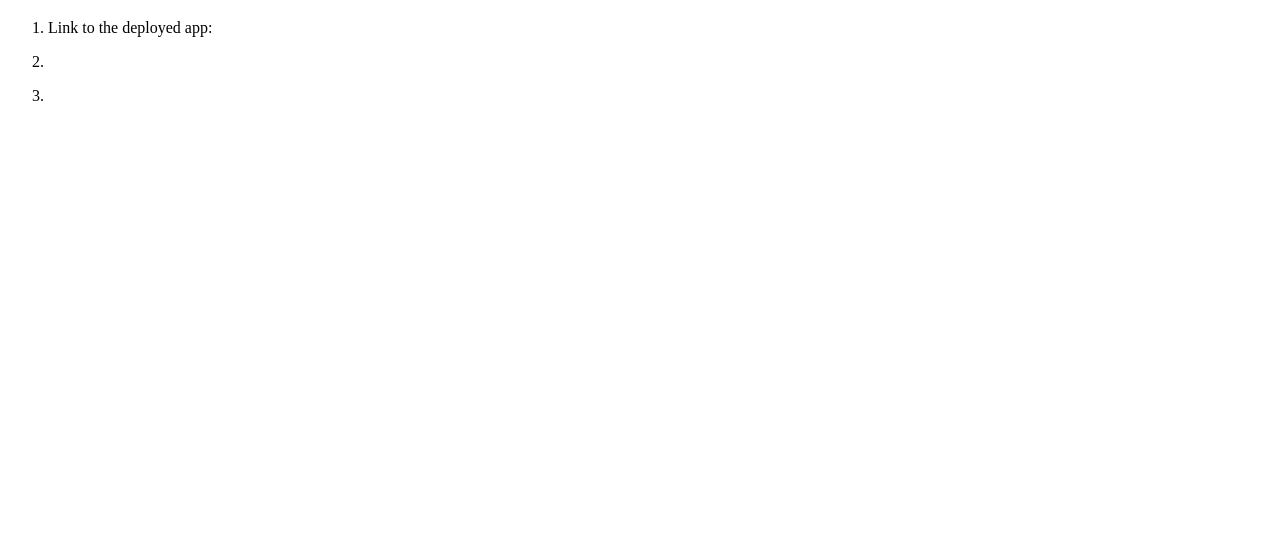
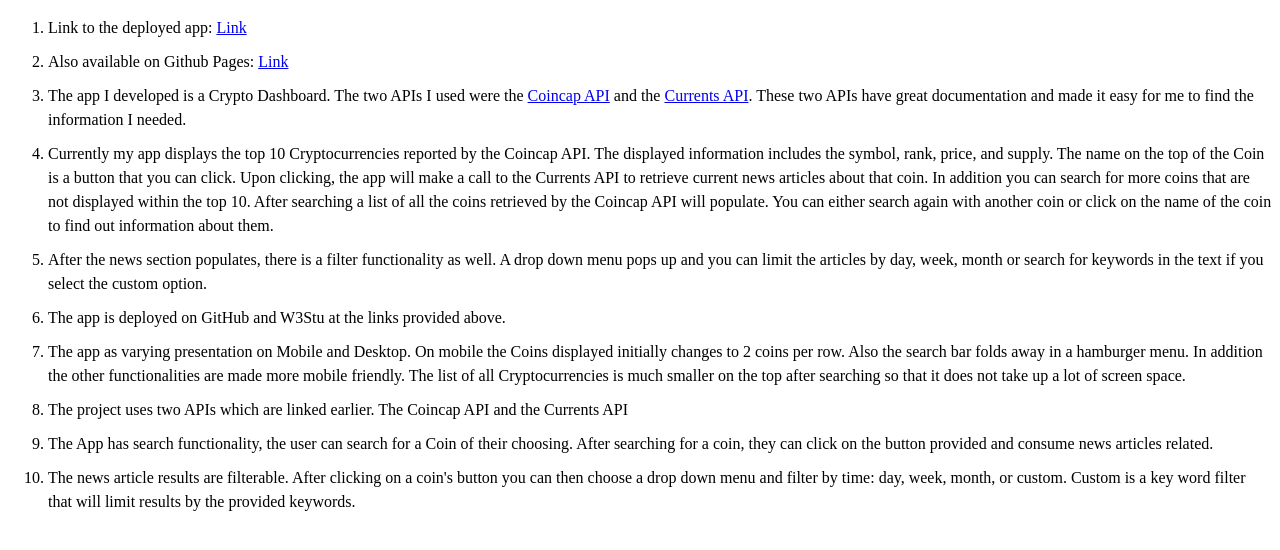
Before and after one commit to ryanmillercs/p3-crypto-dash, a plain HTML site: page report.html in a window 1280 px wide. Drawn offline with Linux system fonts and the light colour scheme.

Commit message:
Finishing the report

```diff
--- a/report.html
+++ b/report.html
@@ -22,9 +22,30 @@
 
 <body>
   <ol>
-    <li>Link to the deployed app: <a href=""></a></li>
-    <li></li>
-    <li></li>
+    <li>Link to the deployed app: <a href="https://w3stu.cs.jmu.edu/mille3rt/343s23/p3-crypto-dash/">Link</a></li>
+    <li>Also available on Github Pages: <a href="https://ryanmillercs.github.io/p3-crypto-dash/">Link</a></li>
+    <li>The app I developed is a Crypto Dashboard. The two APIs I used were the <a
+        href="https://docs.coincap.io/">Coincap API</a> and the <a href="https://currentsapi.services/en">Currents
+        API</a>. These two APIs have great documentation and made it easy for me to find the information I needed.</li>
+    <li>Currently my app displays the top 10 Cryptocurrencies reported by the Coincap API. The displayed information
+      includes the symbol, rank, price, and supply. The name on the top of the Coin is a button that you can click. Upon
+      clicking, the app will make a call to the Currents API to retrieve current news articles about that coin. In
+      addition you can search for more coins that are not displayed within the top 10. After searching a list of all the
+      coins retrieved by the Coincap API will populate. You can either search again with another coin or click on the
+      name of the coin to find out information about them. </li>
+    <li>After the news section populates, there is a filter functionality as well. A drop down menu pops up and you can
+      limit the articles by day, week, month or search for keywords in the text if you select the custom option.</li>
+    <li>The app is deployed on GitHub and W3Stu at the links provided above.</li>
+    <li>The app as varying presentation on Mobile and Desktop. On mobile the Coins displayed initially changes to 2
+      coins per row. Also the search bar folds away in a hamburger menu. In addition the other functionalities are made
+      more mobile friendly. The list of all Cryptocurrencies is much smaller on the top after searching so that it does
+      not take up a lot of screen space.</li>
+    <li>The project uses two APIs which are linked earlier. The Coincap API and the Currents API</li>
+    <li>The App has search functionality, the user can search for a Coin of their choosing. After searching for a coin,
+      they can click on the button provided and consume news articles related.</li>
+    <li>The news article results are filterable. After clicking on a coin's button you can then choose a drop down menu
+      and filter by time: day, week, month, or custom. Custom is a key word filter that will limit results by the
+      provided keywords.</li>
   </ol>
 </body>
 
```
